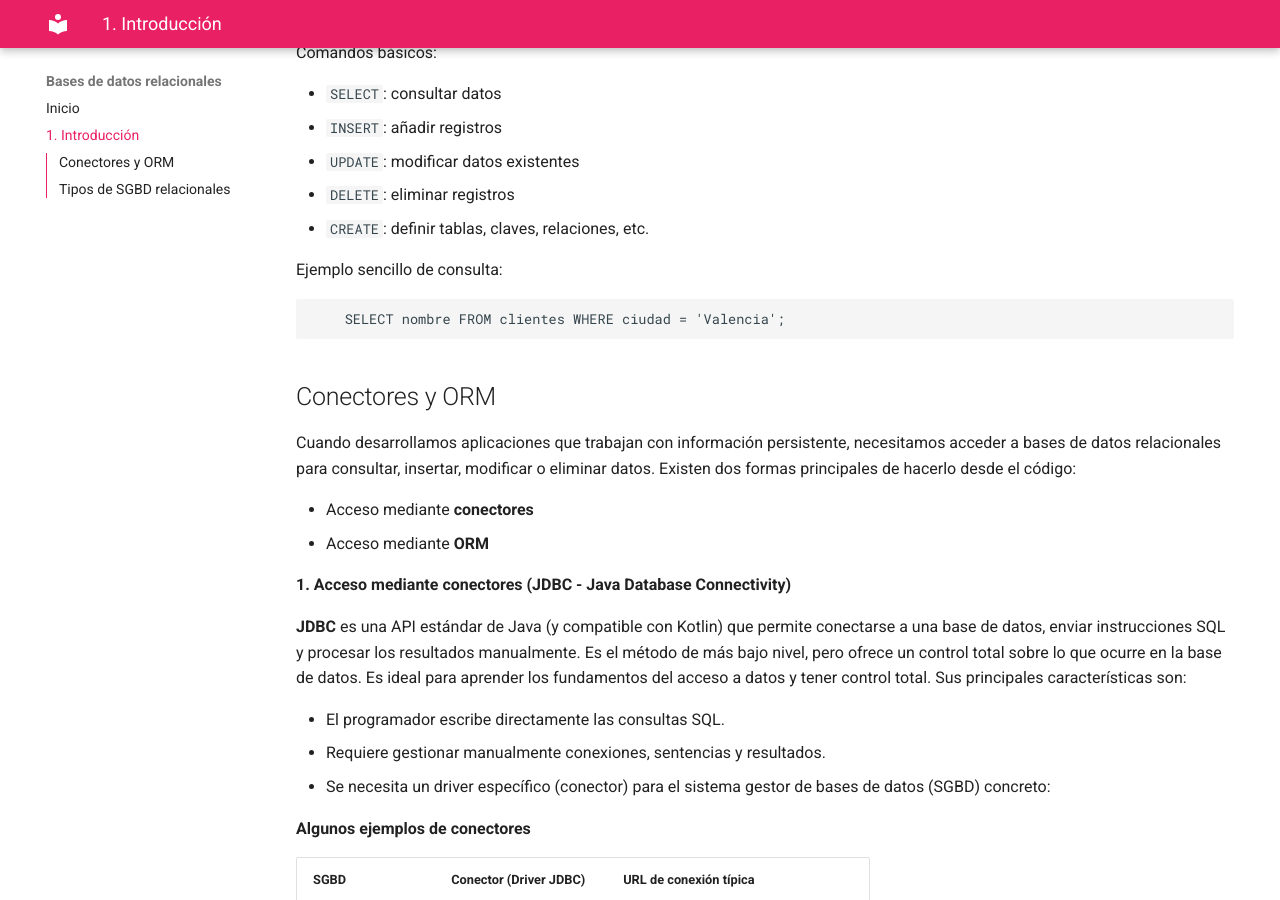
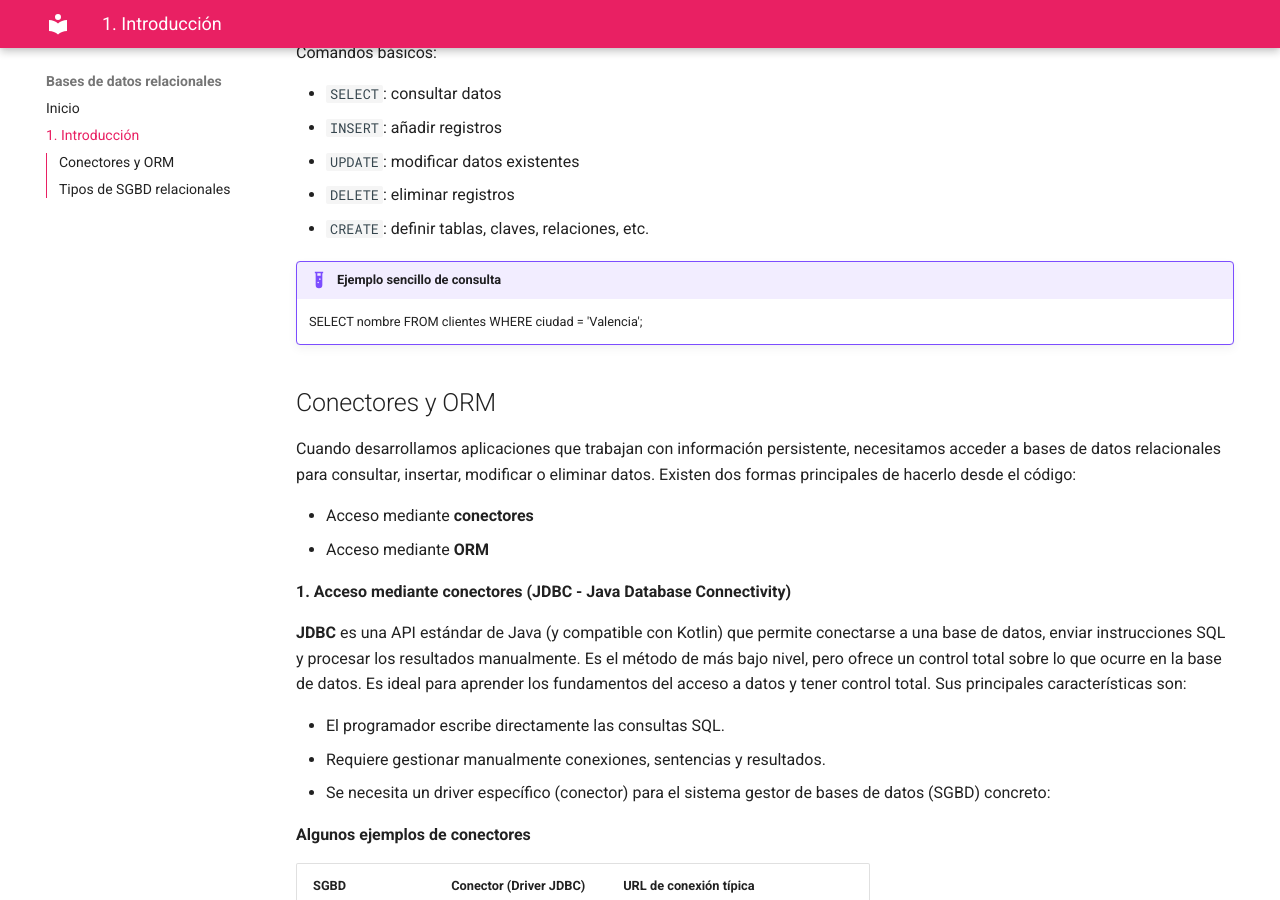
Before and after one commit to bpaterna/AD_BD_REL, an MkDocs documentation site: the page built from docs/introduccion.md, in a window 1280 px wide and 900 px high, scrolled down 907 px. Built offline with MkDocs 1.6.1 and Material for MkDocs 9.7.7, drawn with Linux system fonts in a browser that asks for light colours; part of the change alters nothing that is shown.

```diff
--- a/docs/introduccion.md
+++ b/docs/introduccion.md
@@ -27,10 +27,8 @@ Comandos básicos:
 - `DELETE`: eliminar registros
 - `CREATE`: definir tablas, claves, relaciones, etc.
 
-Ejemplo sencillo de consulta:
-
-        SELECT nombre FROM clientes WHERE ciudad = 'Valencia';
-
+!!! example "Ejemplo sencillo de consulta"
+    SELECT nombre FROM clientes WHERE ciudad = 'Valencia';
 
 ## Conectores y ORM
 
```
